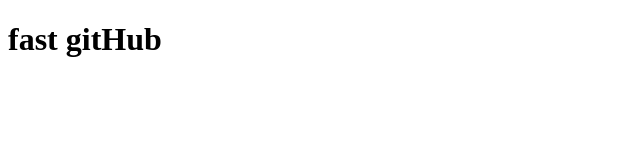
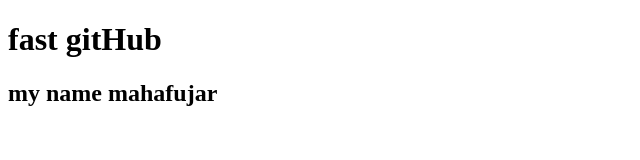
Before and after one commit to mahafuzarr8/Protfolio, a plain HTML site: page index.html in a window 1280 px wide. Shown: the whole page, without its empty margins (0-640 px from the left). Drawn offline with Linux system fonts and the light colour scheme.

Commit message:
added the second heading'

```diff
--- a/index.html
+++ b/index.html
@@ -7,5 +7,6 @@
 </head>
 <body>
     <h1>fast gitHub</h1>
+    <h2>my name mahafujar</h2>
 </body>
 </html>
```
